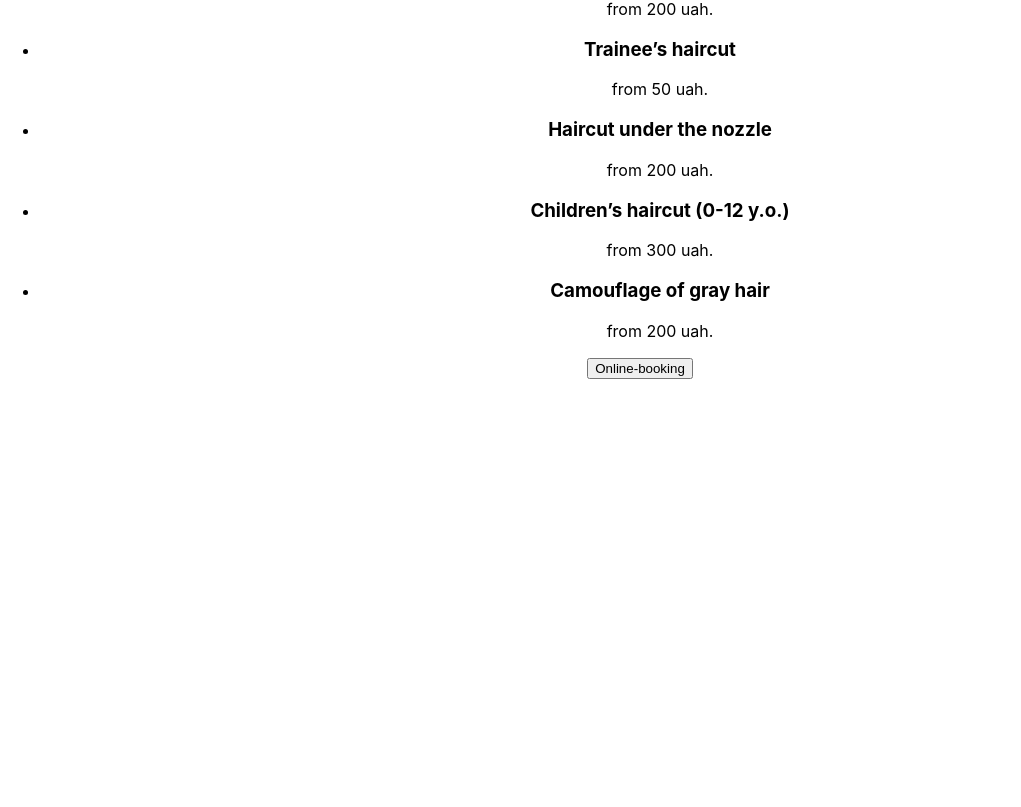
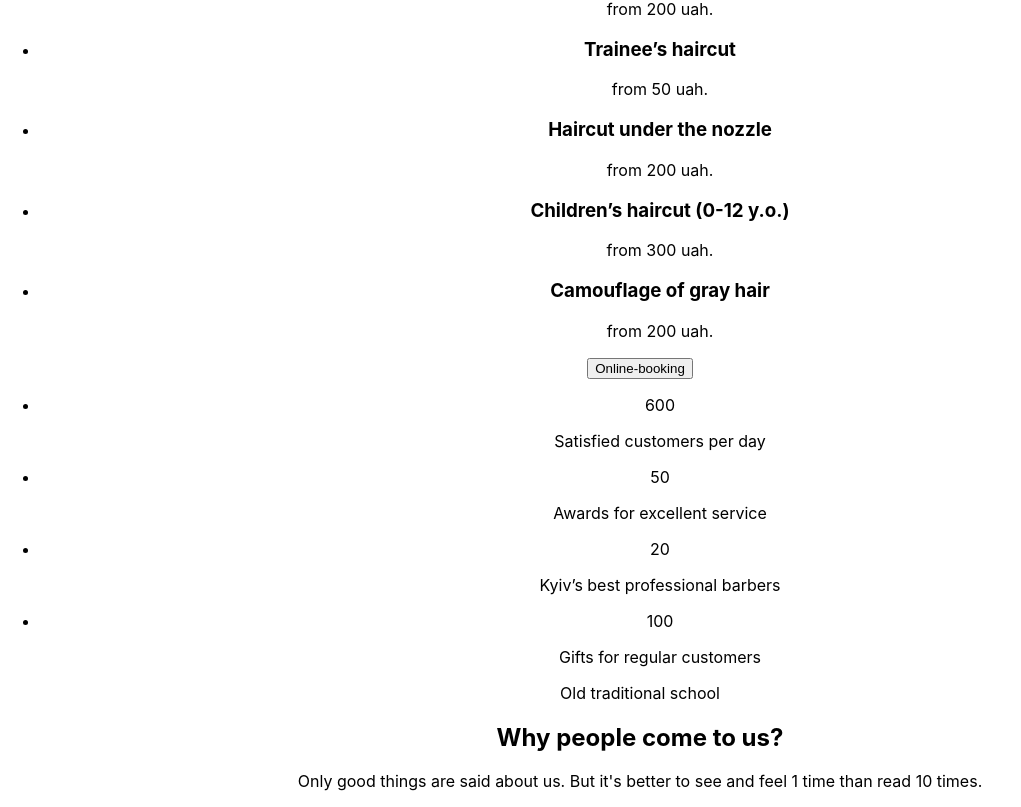
Before and after one commit to Tate-T/BarberShop, a React (Create React App) app: page / in a window 1280 px wide. Shown: the part 1536-2343 px from the top of the page, without its empty margins (0-1021 px from the left). Before the commit the page ends 1915 px from the top, so only its background shows below. Built offline with nearby package versions, Linux system fonts and the light colour scheme.

Commit message:
section why

```diff
--- a/src/App.js
+++ b/src/App.js
@@ -5,6 +5,7 @@ import { Header } from './components/Header/Header.jsx';
 import {Hero} from './components/Hero/Hero.jsx'
 import { About } from './components/About/About.jsx'
 import { Prices } from './components/Prices/Prices.jsx';
+import { Why } from "./components/Why/Why.jsx";
 
 function App() {
   return (
@@ -14,6 +15,7 @@ function App() {
         <Hero/>
         <About/>
         <Prices/>
+        <Why/>
       </main>
     </div>
   );
--- a/src/components/About/About.jsx
+++ b/src/components/About/About.jsx
@@ -1,6 +1,11 @@
+
+import { Container } from "../Container/Container"
+
 export const About = () => {
     return (
+
         <section>
+            <Container>
                 <ul>
                     <li><img src="./img/img-1.jpg" alt="barber1" /></li>
                     <li><img src="../../img/img-1.jpg" alt="barber2" /></li>
@@ -12,7 +17,7 @@ export const About = () => {
                     <p>We are a team that never stops at what has been achieved and are thirsty for changes. And when you fall into the hands of our master, you will never be the same again. We are a team that is always "on the same wave" with clients. Therefore, we are always ready to improve everyone who comes to us!</p>
                     <button>ONLINE-BOOKING</button>
                 </article>
-
+            </Container>
         </section>
     )
  }
--- /dev/null
+++ b/src/components/Container/Container.jsx
@@ -0,0 +1,11 @@
+
+export const Container = ({children, test = "apple"}) => {
+    console.log(test);
+    console.log(children);
+
+    return (
+        <div>
+            {children}
+        </div>
+    )
+}
--- /dev/null
+++ b/src/components/Why/Why.jsx
@@ -0,0 +1,30 @@
+export const Why = () => {
+    return (
+        <section>
+            <ul>
+                <li>
+                    <p>600</p>
+                    <p>Satisfied customers per day</p>
+                </li>
+                <li>
+                    <p>50</p>
+                    <p>Awards for excellent service</p>
+                </li>
+                <li>
+                    <p>20</p>
+                    <p>Kyiv’s best
+                    professional barbers</p>
+                </li>
+                <li>
+                    <p>100</p>
+                    <p>Gifts for regular customers</p>
+                </li>
+            </ul>
+            <article>
+                <p>Old traditional school</p>
+                <h2>Why people come to us?</h2>
+                <p>Only good things are said about us. But it's better to see and feel 1 time than read 10 times. </p>
+            </article>
+        </section>
+    )
+}
```
Lines whose indentation alone changed are shown as unchanged.
